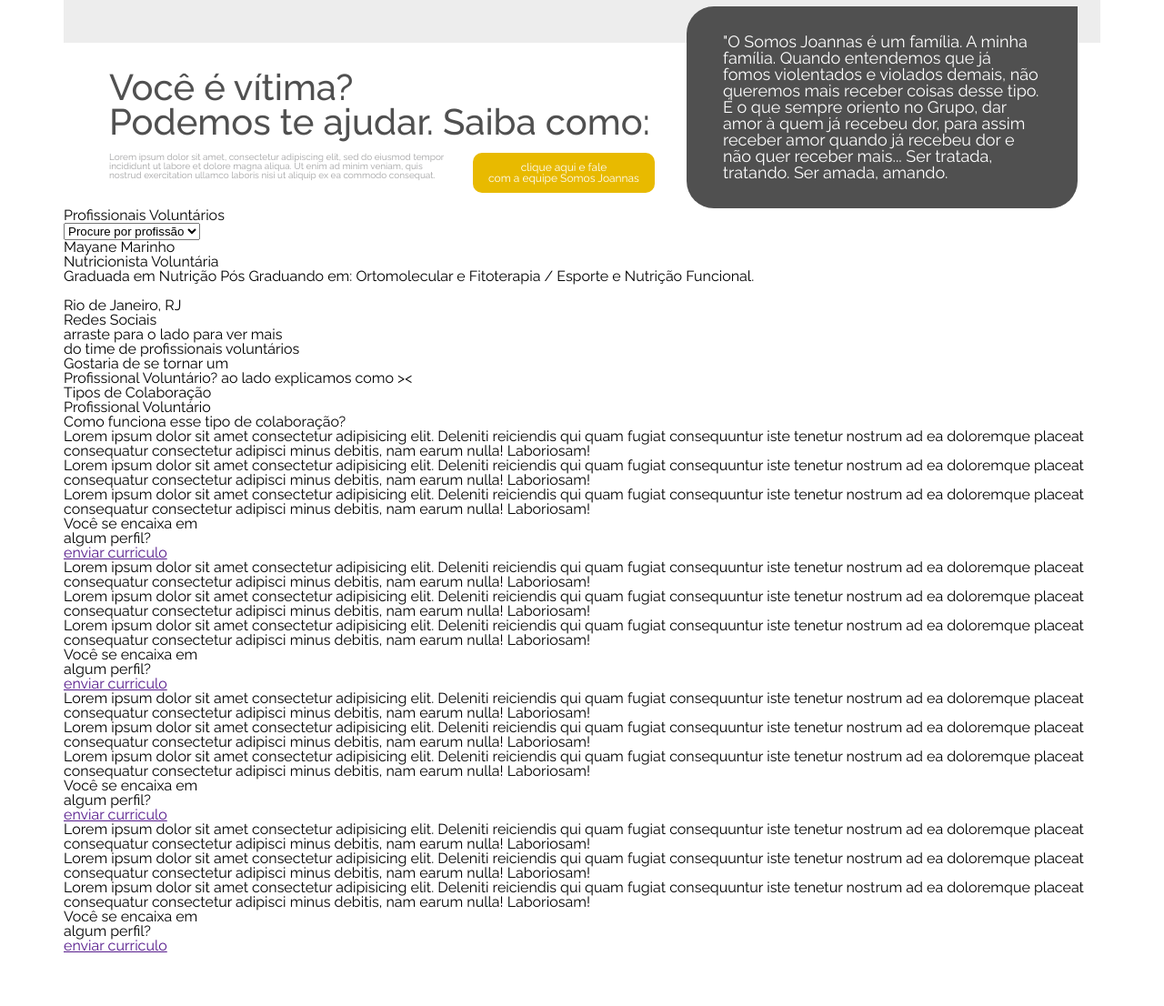
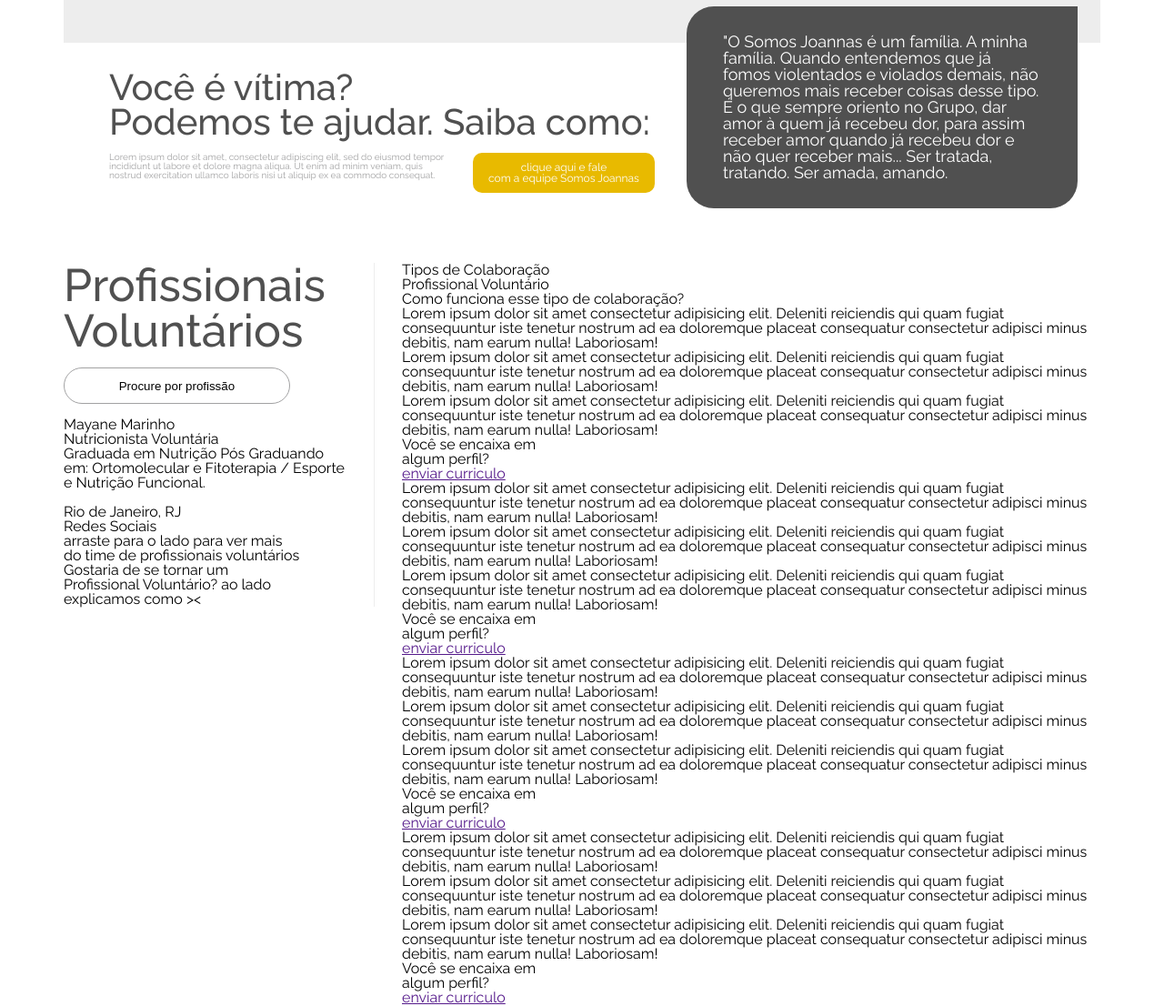
Before and after one commit to marcelabomfim/somos-joanas, a PHP site: page / in a window 1280 px wide. Shown: the part 1734-2840 px from the top of the page at 91% size. Before the commit the page ends 2781 px from the top, so only its background shows below. Run offline with PHP 8.4, Linux system fonts and the light colour scheme; style sheets or scripts are compiled from the project's sources; some libraries are stand-ins or nearby versions.

Commit message:
Continue main styles - profissionais

```diff
--- a/src/scss/_main.scss
+++ b/src/scss/_main.scss
@@ -424,3 +424,53 @@
     }
   }
 }
+
+
+/**************************** JOANNAAS */
+
+.profissionais {
+  margin-top: 60px;
+
+  &__left {
+    width: 30%;
+    height: auto;
+    display: block;
+    float: left;
+    border-right: 1px solid $color-gray-light;
+    padding-right: 30px;
+
+    h2 {
+      font-size: 50px;
+      font-weight: 500;
+      color: $color-gray-dark;
+    }
+
+    select {
+      width: 80%;
+      height: 40px;
+      display: block;
+      border: 1px solid $color-gray;
+      background: transparent;
+      border-radius: 40px;
+      padding: 10px 15px;
+      margin: 15px 0;
+      -webkit-appearance: inherit;
+      text-align-last: center;
+    }
+
+    .profissional {
+      width: 100%;
+      height: auto;
+      display: block;
+
+    }
+  }
+
+  &__right {
+    width: 70%;
+    height: auto;
+    display: block;
+    float: left;
+    padding-left: 30px;
+  }
+}
--- a/src/scss/_reset.scss
+++ b/src/scss/_reset.scss
@@ -46,3 +46,9 @@
   border: 0;
   cursor: pointer;
 }
+
+input, select, textarea {
+  &, &:focus {
+    outline: none;
+  }
+}
```
